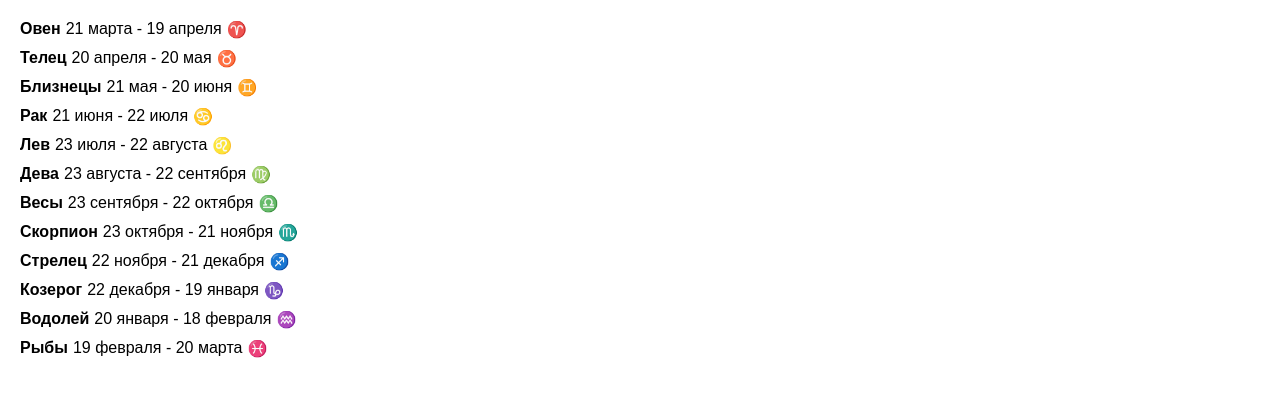
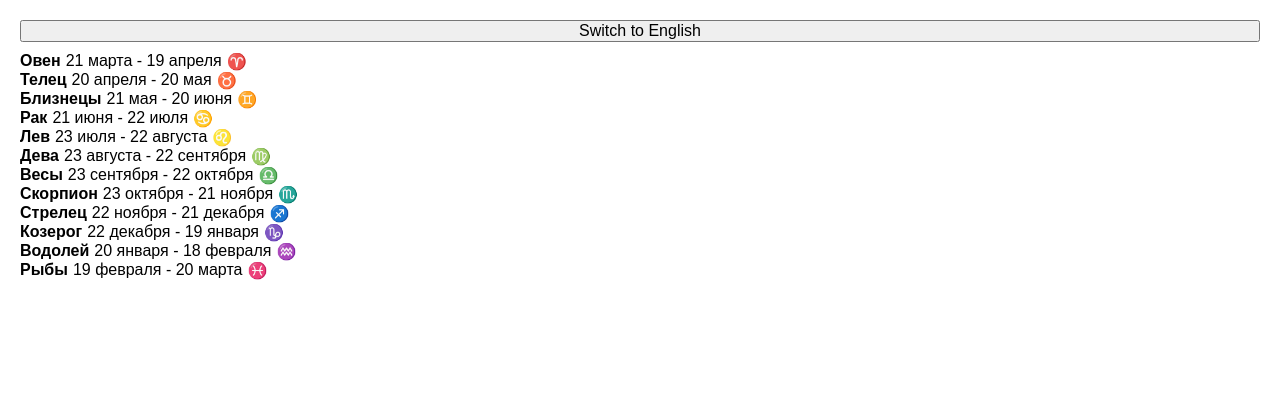
Before and after one commit to irinaais/telegram-horoscope-app, a React (Create React App) app: page / in a window 1280 px wide. Shown: the top 396 px of the page. Built offline with nearby package versions, Linux system fonts and the light colour scheme.

Commit message:
feat: добавила кнопку переключения языка

```diff
--- a/src/components/App/App.js
+++ b/src/components/App/App.js
@@ -1,14 +1,23 @@
 import './App.css';
 import {zodiacSignsEN, zodiacSignsRU} from '../../utils/constants';
 import Sign from '../Sign/Sign';
+import { useState } from 'react';
 
 function App() {
-  const language= 'RU';
+  const [language, setLanguage] = useState('RU');
   const listOfHoroscope= language === 'RU' ? zodiacSignsRU : zodiacSignsEN;
   const userLanguage = language === 'RU' ? 'original' : 'translated';
 
+  const toggleLanguage = () => {
+    setLanguage(prevLanguage => (prevLanguage === 'RU' ? 'EN' : 'RU'));
+  };
+
   return (
     <main className='main'>
+      <button className='language-toggle' onClick={toggleLanguage}>
+        {language === 'RU' ? 'Switch to English' : 'Переключиться на русский'}
+      </button>
+      <div className='signs__container'>
         {listOfHoroscope.map((sign, index) => {
           return <Sign
             key={index}
@@ -16,6 +25,7 @@ function App() {
             language={userLanguage}
           />
         })}
+      </div>
     </main>
   );
 }
```
Lines whose indentation alone changed are shown as unchanged.
